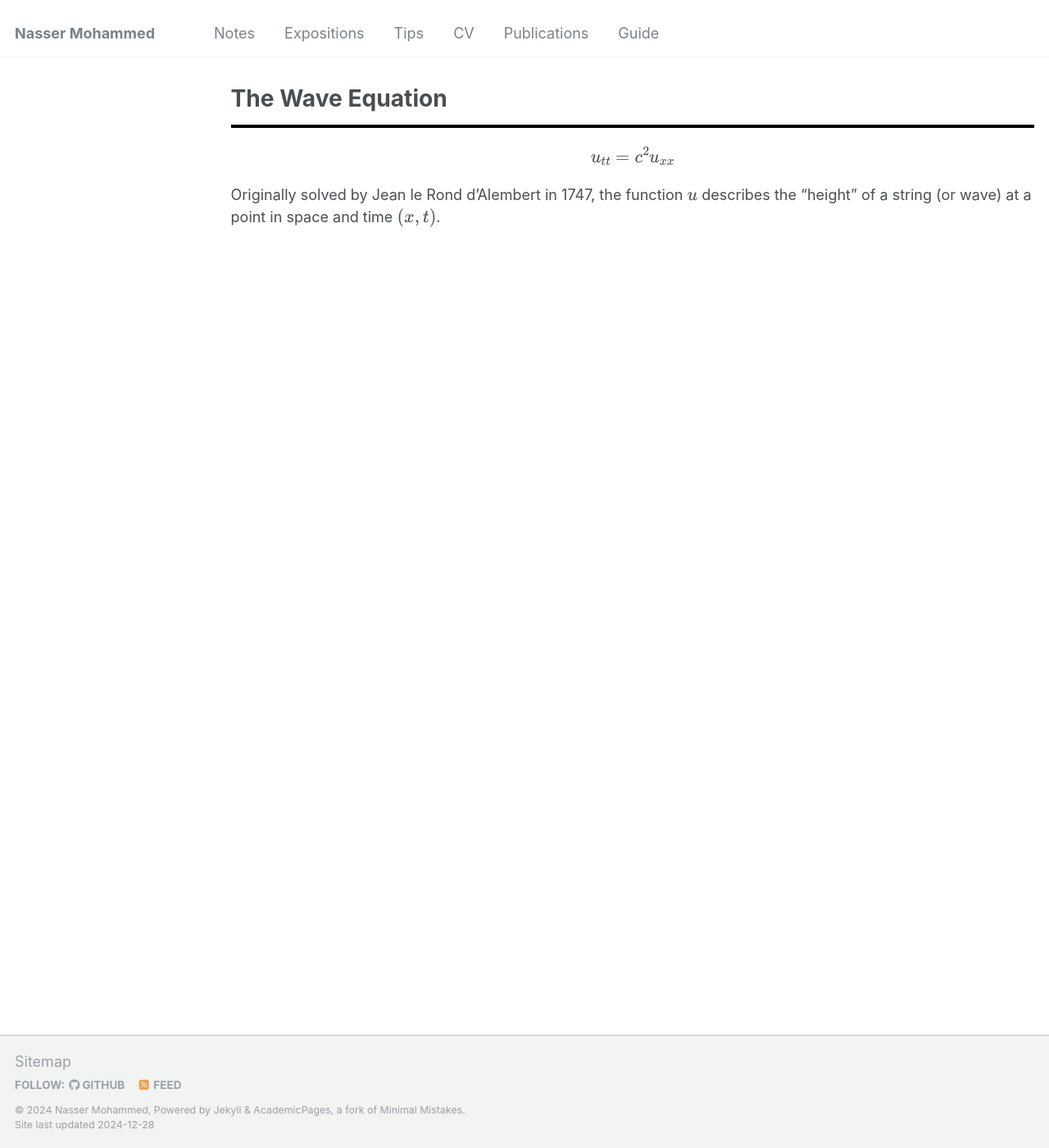
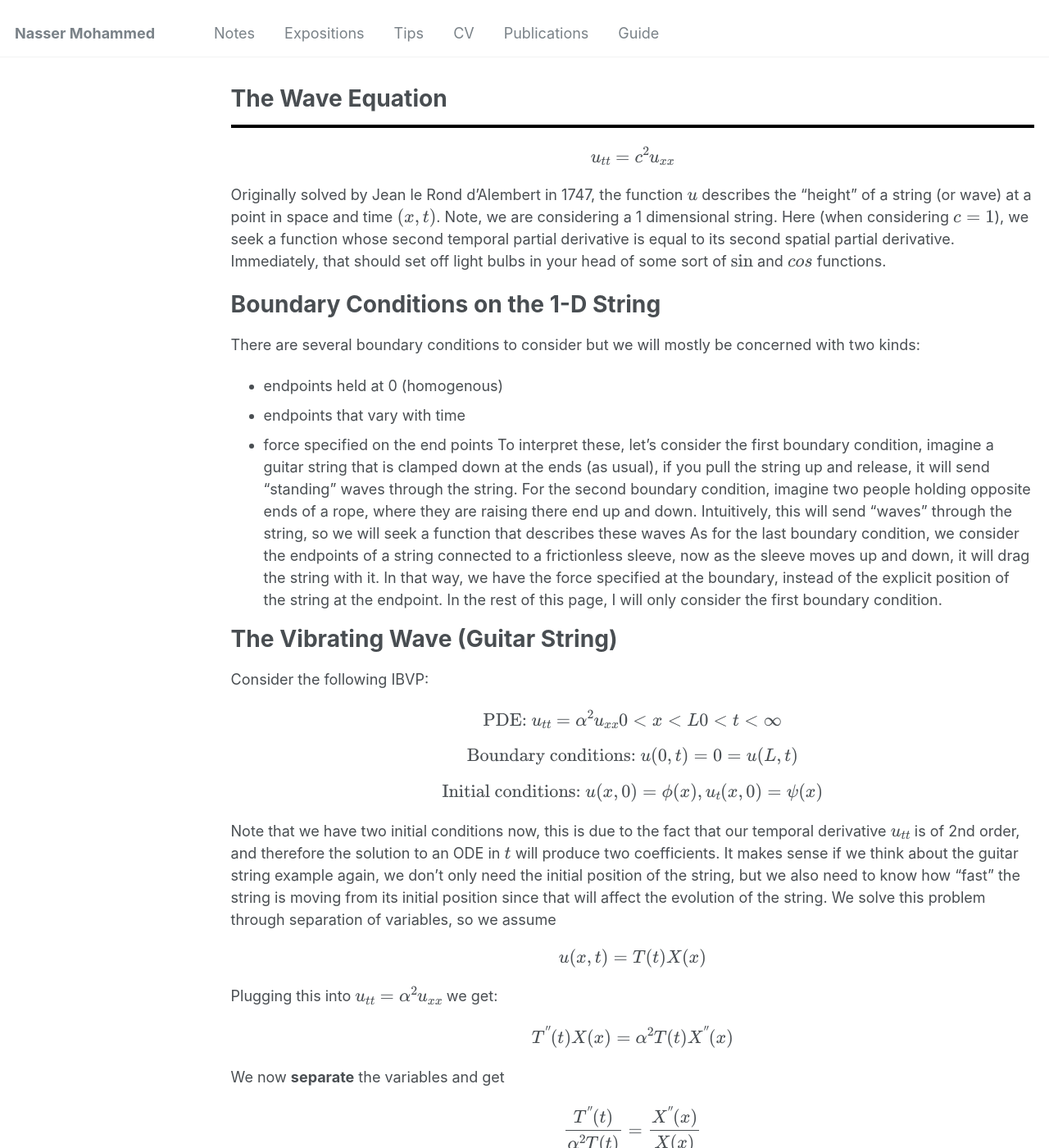
Before and after one commit to Nasser-Mohammed/Nasser-Mohammed.github.io, a Jekyll site: the page built from _pages/notes/pde/waveequation.md, in a window 1280 px wide and 1400 px high. Shown: the whole window at 82% size. Built offline with Jekyll 4.4.1, drawn with Linux system fonts in a browser that asks for light colours; some of the changed text lies outside the part shown.

Commit message:
Update waveequation.md

```diff
--- a/_pages/notes/pde/waveequation.md
+++ b/_pages/notes/pde/waveequation.md
@@ -6,4 +6,41 @@ author_profile: false
 ---
 <hr style="border: 2px solid black;">
 \\[u_{tt}=c^2u_{xx}\\]
-Originally solved by Jean le Rond d'Alembert in 1747, the function \\(u\\) describes the "height" of a string (or wave) at a point in space and time \\((x,t)\\).
+Originally solved by Jean le Rond d'Alembert in 1747, the function \\(u\\) describes the "height" of a string (or wave) at a point in space and time \\((x,t)\\). Note, we are considering a 1 dimensional string. Here (when considering \\(c = 1\\)), we seek a function whose second temporal partial derivative is equal to its second spatial partial derivative. Immediately, that should set off light bulbs in your head of some sort of  \\(\sin\\) and \\(cos\\) functions.
+
+Boundary Conditions on the 1-D String
+===
+There are several boundary conditions to consider but we will mostly be concerned with two kinds:
+ - endpoints held at 0 (homogenous)
+ - endpoints that vary with time
+ - force specified on the end points
+To interpret these, let's consider the first boundary condition, imagine a guitar string that is clamped down at the ends (as usual), if you pull the string up and release, it will send "standing" waves through the string. For the second boundary condition, imagine two people holding opposite ends of a rope, where they are raising there end up and down. Intuitively, this will send "waves" through the string, so we will seek a function that describes these waves As for the last boundary condition, we consider the endpoints of a string connected to a frictionless sleeve, now as the sleeve moves up and down, it will drag the string with it. In that way, we have the force specified at the boundary, instead of the explicit position of the string at the endpoint. In the rest of this page, I will only consider the first boundary condition.
+
+The Vibrating Wave (Guitar String)
+===
+Consider the following IBVP:
+
+\\[\text{PDE: } u_{tt} = \alpha^2u_{xx} 0 < x < L   0 < t < \infty\\]
+\\[\text{Boundary conditions: } u(0, t) = 0 = u(L, t)\\]
+\\[\text{Initial conditions: } u(x,0) = \phi(x),  u_t(x, 0) = \psi(x)\\]
+Note that we have two initial conditions now, this is due to the fact that our temporal derivative \\(u_{tt}\\) is of 2nd order, and therefore the solution to an ODE in \\(t\\) will produce two coefficients. It makes sense if we think about the guitar string example again, we don't only need the initial position of the string, but we also need to know how "fast" the string is moving from its initial position since that will affect the evolution of the string. We solve this problem through separation of variables, so we assume
+\\[u(x,t) = T(t)X(x)\\]
+Plugging this into \\(u_{tt} = \alpha^2u_{xx}\\) we get:
+\\[T^{\''}(t)X(x) = \alpha^2T(t)X^{\''}(x)\\]
+We now **separate** the variables and get
+\\[\frac{T^{\''}(t)}{\alpha^2T(t)} = \frac{X^{\''}(x)}{X(x)}\\]
+And as the same reasoning mentioned in [the heat equation](heatequation.md), we know that these ratios must be equal to some constant \\(k\\). So,
+\\[\frac{T^{\''}(t)}{\alpha^2T(t)} = \frac{X^{\''}(x)}{X(x)} = k\\]
+We now can write this as two separate equations,
+\\[\frac{T^{\''}(t)}{\alpha^2T(t)} = k\\]
+and
+\\[\frac{X^{\''}(x)}{X(x)} = k\\]
+Now rewriting them as
+\\[T^{\''}(t) - k\alpha^2T(t) = 0\\]
+and
+\\[X^{\''}(x) - kX(x) = 0\\]
+So it is apparent that we have two ODEs. However, there is a big difference between this scenario and the heat equation. In the heat equation, we showed that our constant \\(k\\) **must** be negative, however, in this scenario we cannot make such an assumption. Recall, we made that assumption because we solved for our simple first order ODE in \\(t\\) that didn't rely on the value of \\(k\\), however, our ODE in \\(t\\) is no longer first order. So both of our ODEs **do** depend on \\(k\\). However, we do know that both \\(X(x)\\) and \\(T(t)\\) have three possible solution forms.
+
+1. first thing
+2. second thing
+3. third thing
```
